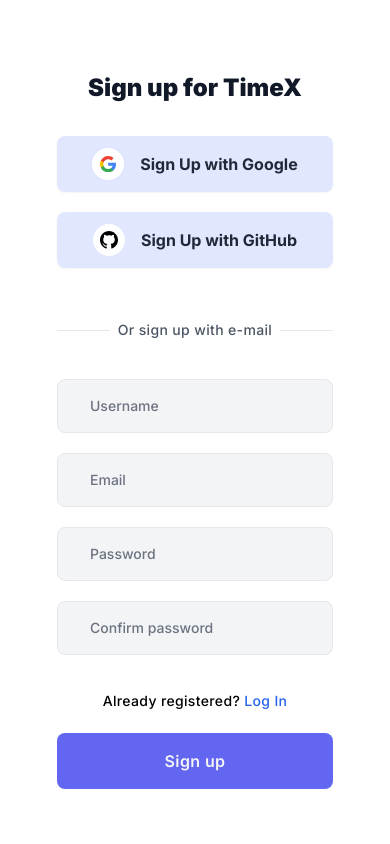
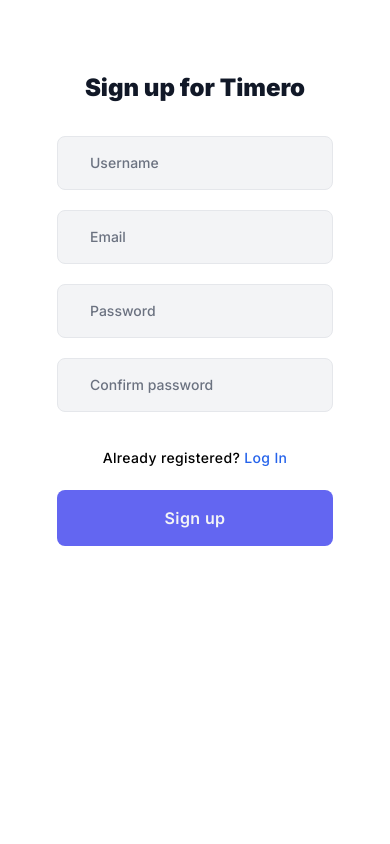
Before and after one commit to akmarzhan1/capstone-akma, a Flask app: page /register in a window 390 px wide. Run offline with Flask 2, Linux system fonts and the light colour scheme; parts of the project's set-up code (start-up, migrations or seed data) failed here and were passed over; some libraries are stand-ins or nearby versions.

Commit message:
final fixes

```diff
--- a/web/auth.py
+++ b/web/auth.py
@@ -20,6 +20,11 @@
 # registering users
 @auth.route("/register", methods=['GET', 'POST'])
 def register():
+
+    """
+    Function for taking care of the registration process.
+    """
+
     form = RegistrationForm(request.form)
     if request.method == 'GET':
         if current_user and current_user.is_authenticated:
@@ -51,6 +56,11 @@
 # logging users in
 @auth.route("/login", methods=['GET', 'POST'])
 def login():
+
+    """
+    Function for taking care of the login process.
+    """
+
     form = LoginForm(request.form)
     if request.method == 'GET':
         if current_user and current_user.is_authenticated:
@@ -74,12 +84,23 @@
 # logging users out
 @auth.route("/logout")
 def logout():
+
+    """
+    Function for taking care of the logout process.
+    """
+
     logout_user()
     return redirect(url_for('routes.about'))
 
 # reset password
 @auth.route("/reset", methods=['GET', 'POST'])
 def reset():
+
+    """
+    Function for taking care of the resetting password. Not incorporated in the latest
+    version yet, but has the main functionality.
+    """
+
     # user requested password reset route
     form = ResetForm(request.form)
     if request.method == 'GET':
@@ -111,6 +132,11 @@
 
 @auth.route('/reset/token/<encoded_jwt>', methods=['GET', 'POST'])
 def reset_token(encoded_jwt):
+
+    """
+    Function for taking care of resetting tokens.
+    """
+
     # user sent new password after requesting password reset
     form = ResetPasswordForm(request.form)
     if request.method == 'GET':
--- a/web/forms.py
+++ b/web/forms.py
@@ -26,7 +26,7 @@
         user = User.query.filter_by(email=email.data).first()
         if user is not None:
             raise ValidationError(
-                'There is a SuggestMe account associated with that email. Please use another email or log in.')
+                'There is a Timero account associated with that email. Please use another email or log in.')
 
 # login form
 class LoginForm(FlaskForm):
--- a/web/templates/register.html
+++ b/web/templates/register.html
@@ -17,6 +17,12 @@
     body {
       font-family: "Inter", sans-serif;
     }
+
+    .error {
+      color: red;
+      font-size: 12px;
+      margin-left: 5%;
+    }
   </style>
 
 </head>
@@ -26,7 +32,7 @@
 
 <body class="min-h-screen bg-black text-gray-900 flex justify-center">
   <div
-    class="overflow-auto h-screen max-w-screen-xl m-0 sm:m-20 bg-white shadow sm:rounded-lg flex justify-center flex-1"
+    class="overflow-auto h-fit max-w-screen-xl m-0 sm:m-20 bg-white shadow sm:rounded-lg flex justify-center flex-1"
   >
 
     <div class="lg:w-1/2 xl:w-5/12 p-6 sm:p-12">
@@ -44,11 +50,11 @@
       <div class="mt-12 flex flex-col items-center">
 
         <h1 class="text-2xl xl:text-3xl font-extrabold">
-          Sign up for TimeX
+          Sign up for Timero
         </h1>
         <div class="w-full flex-1 mt-8">
           <div class="flex flex-col items-center">
-            <button
+            <!-- <button
               class="w-full max-w-xs font-bold shadow-sm rounded-lg py-3 bg-indigo-100 text-gray-800 flex items-center justify-center transition-all duration-300 ease-in-out focus:outline-none hover:shadow focus:shadow-sm focus:shadow-outline">
               <div class="bg-white p-2 rounded-full">
                 <svg class="w-4" viewBox="0 0 533.5 544.3">
@@ -65,9 +71,9 @@
               <span class="ml-4">
                 Sign Up with Google
               </span>
-            </button>
+            </button> -->
 
-            <button class="w-full max-w-xs font-bold shadow-sm rounded-lg py-3 bg-indigo-100 text-gray-800 flex items-center justify-center transition-all duration-300 ease-in-out focus:outline-none hover:shadow focus:shadow-sm focus:shadow-outline mt-5">
+            <!-- <button class="w-full max-w-xs font-bold shadow-sm rounded-lg py-3 bg-indigo-100 text-gray-800 flex items-center justify-center transition-all duration-300 ease-in-out focus:outline-none hover:shadow focus:shadow-sm focus:shadow-outline mt-5">
               <div class="bg-white p-1 rounded-full">
                 <svg class="w-6" viewBox="0 0 32 32">
                   <path
@@ -79,14 +85,14 @@
               <span class="ml-4">
                 Sign Up with GitHub
               </span>
-            </button>
+            </button> -->
           </div>
 
-          <div class="my-12 border-b text-center">
+          <!-- <div class="my-12 border-b text-center">
             <div class="leading-none px-2 inline-block text-sm bg-white text-gray-600 tracking-wide font-medium transform translate-y-1/2">
-              Or sign up with e-mail
+              Google/Github support soon
             </div>
-          </div>
+          </div> -->
 
           <div class="mx-auto max-w-xs">
 
@@ -101,7 +107,7 @@
 
               <div class="invalid-feedback">
                 {% for error in form.username.errors %}
-                <span>{{ error }}</span>
+                <span class="error">{{ error }}</span>
                 {% endfor %}
               </div>
               {%else%}
@@ -118,7 +124,7 @@
 
               <div class="invalid-feedback">
                 {% for error in form.email.errors %}
-                <span>{{ error }}</span>
+                <span class="error">{{ error }}</span>
                 {% endfor %}
               </div>
               {% else %}
@@ -134,7 +140,7 @@
               type="password", placeholder="Password") }}
               <div class="invalid-feedback">
                 {% for error in form.password.errors %}
-                <span>{{ error }}</span>
+                <span class="error">{{ error }}</span>
                 {% endfor %}
               </div>
               {% else %}
@@ -150,7 +156,7 @@
               type="password", placeholder="Confirm password" ) }}
               <div class="invalid-feedback">
                 {% for error in form.password_confirm.errors %}
-                <span>{{ error }}</span>
+                <span class="error">{{ error }}</span>
                 {% endfor %}
               </div>
               {% else %}
```
Also changed, not shown: web/config.py (+10 -2 lines), web/routes.py (+30 -2 lines), web/templates/login.html (+15 -10 lines), web/timer_routes.py (+24 -8 lines), web/web.db.
